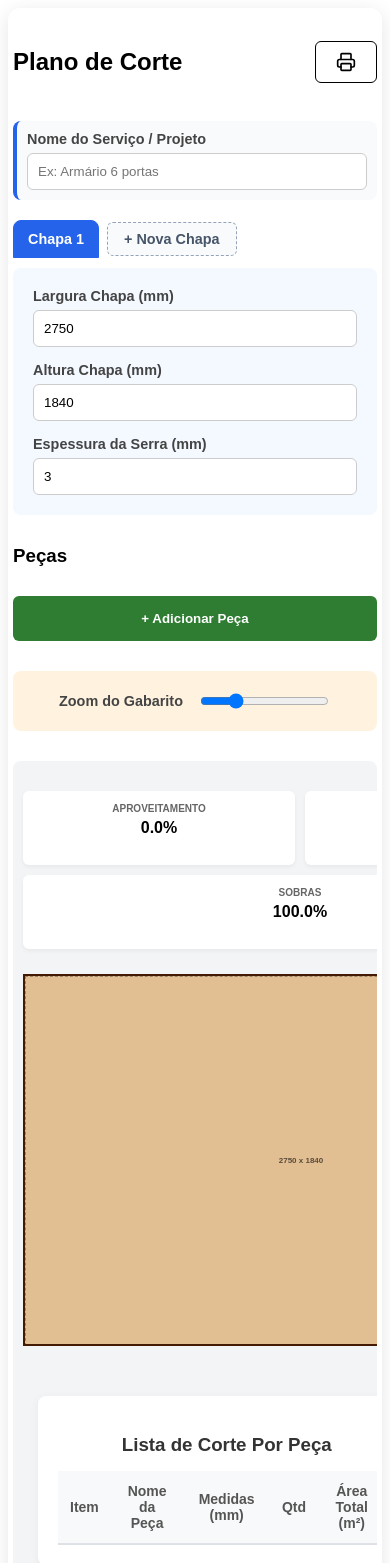
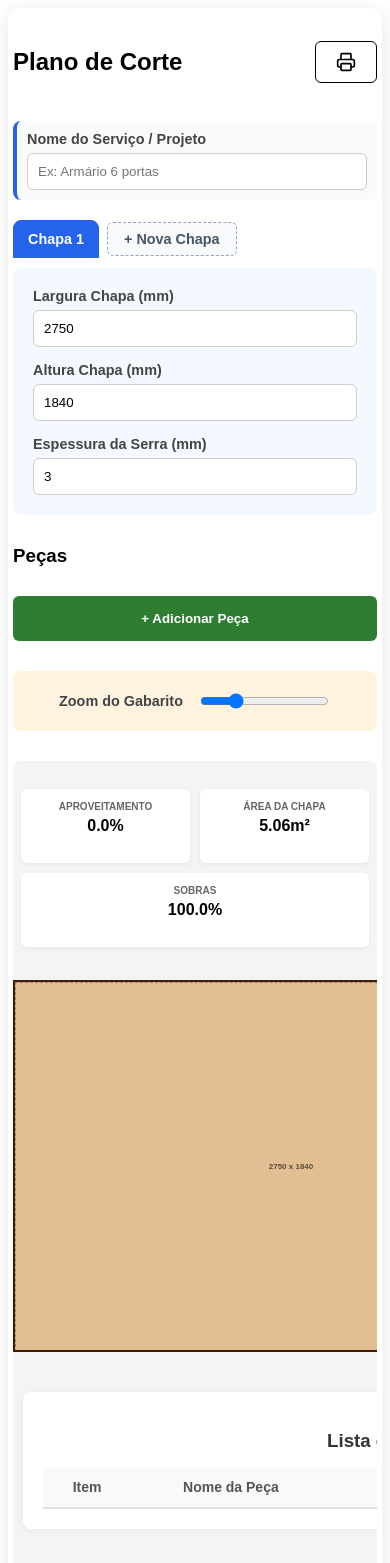
Before and after one commit to VagnerBeraldo/PI5-Marcenaria, a React (Vite) app: page / in a window 390 px wide. Shown: the top 1563 px of the page. Built offline with nearby package versions, Linux system fonts and the light colour scheme.

Commit message:
style: responsividade

```diff
--- a/src/pages/Visualizador.css
+++ b/src/pages/Visualizador.css
@@ -1,10 +1,22 @@
-/* wrapper-visualizador-impressao"> */
+.wrapper-visualizador-impressao {
+  width: 100%;
+  display: block;
+}
 
 .container-visualizador {
-  display: inline-block;
-  min-width: min-content;
-  margin: 0 auto;
-  padding: 10px;
+  display: block;
+  width: 100%;
+  margin: 0;
+  padding: 0;
+  box-sizing: border-box;
+}
+
+.chapa-madeira {
+  display: block;
+  position: relative;
+  border: 3px solid #451a03;
+  background-color: #deb887;
+  margin: 0 auto 20px;
 }
 
 .grade-estatisticas {
@@ -12,6 +24,7 @@
   display: grid;
   grid-template-columns: repeat(auto-fit, minmax(120px, 1fr));
   gap: 10px;
+  padding: 8px;
   margin-bottom: 25px;
   box-sizing: border-box;
 }
@@ -46,7 +59,6 @@
     grid-template-columns: 1fr 1fr;
   }
 
-  /* Faz o terceiro card (sobras) ocupar a linha inteira se estiver sozinho */
   .card-estatistica:last-child:nth-child(odd) {
     grid-column: span 2;
   }
@@ -64,15 +76,6 @@
   color: black;
 }
 
-.chapa-madeira {
-  display: block;
-  position: relative; /* Necessário para as peças aparecerem dentro */
-  border: 3px solid #451a03;
-  background-color: #deb887;
-  box-sizing: content-box;
-  margin: 0 auto; /* Reforça a centralização */
-}
-
 .peca-no-plano {
   position: absolute;
   box-sizing: border-box;
@@ -88,20 +91,20 @@
 }
 
 .info-medida {
-  font-size: 9px;
+  font-size: 0.8rem;
   font-weight: bold;
 }
 .info-nome {
-  font-size: 7px;
+  font-size: 0.8rem;
   text-transform: uppercase;
   opacity: 0.9;
 }
 
 /* Seção da Tabela */
 .secao-lista-corte {
-  width: 90%;
-  margin: 40px 20px 10px 25px;
-
+  width: 93%;
+  margin: 40px 10px;
+  min-width: 768px;
   background: white;
   padding: 20px;
   border-radius: 8px;
```
